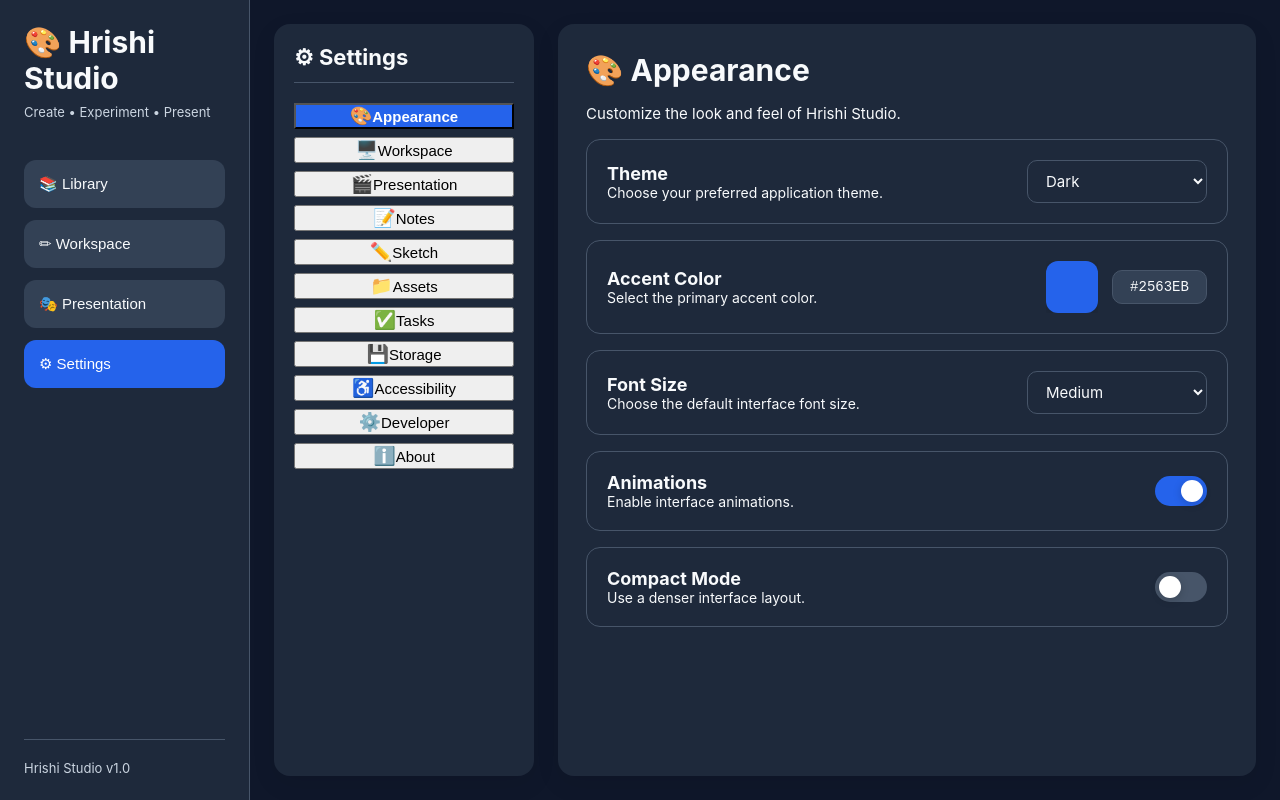
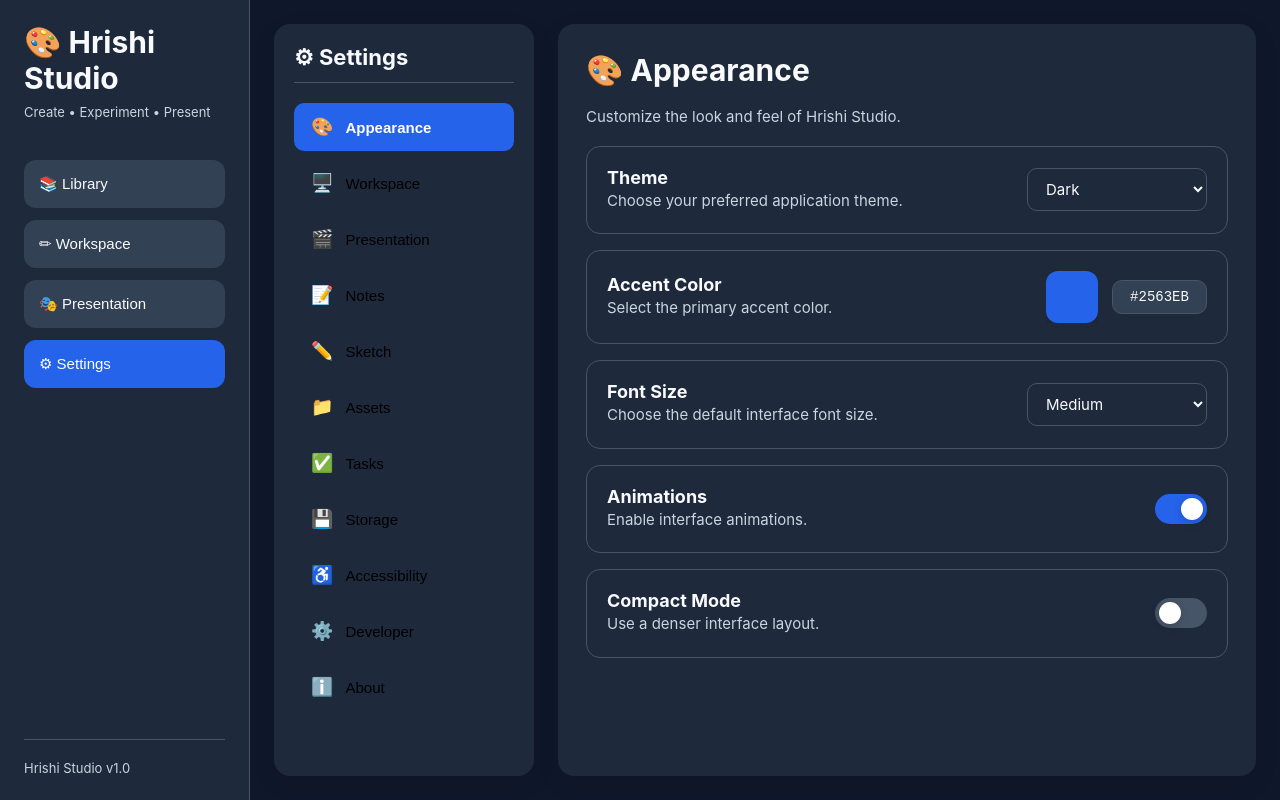
Before and after one commit to HrishiSwant/Animation_Trails, a React (Vite) app: page / in a window 1280 px wide. Both pictures are taken after a click on the button "⚙ Settings". Built offline with nearby package versions, Linux system fonts and the light colour scheme.

Commit message:
Refactor CSS for settings component styles

```diff
--- a/src/components/workspace/Settings/Settings.css
+++ b/src/components/workspace/Settings/Settings.css
@@ -37,9 +37,7 @@
 
     padding:20px;
 
-    box-shadow:
-
-        0 8px 24px rgba(0,0,0,.08);
+    box-shadow:0 8px 24px rgba(0,0,0,.08);
 
     display:flex;
 
@@ -58,7 +56,13 @@
 
 .settings-sidebar-header h2{
 
+    margin:0;
+
     font-size:var(--font-xl);
+
+    color:var(--color-text);
+
+transition:color var(--transition-medium);
 
 }
 
@@ -74,7 +78,29 @@
 
 .settings-nav-item{
 
+    display:flex;
+
+    align-items:center;
+
+    gap:12px;
+
+    padding:12px 16px;
+
+    border:none;
+
+    border-radius:10px;
+
+    border:1px solid transparent;
+
+    background:transparent;
+
+    cursor:pointer;
+
     font-size:var(--font-md);
+
+    text-align:left;
+
+    transition:      background-color var(--transition-medium),      color var(--transition-medium),      border-color var(--transition-medium),      box-shadow var(--transition-medium);
 
 }
 
@@ -143,9 +169,13 @@
 
 }
 
-.settings-section p{
+.settings-section h2{
 
-    font-size:var(--font-md);
+    margin:0;
+
+    font-size:var(--font-2xl);
+
+    color:var(--color-text);
 
 }
 /* =====================================
@@ -186,13 +216,23 @@
 
 .settings-control-info h4{
 
+    margin:0;
+
     font-size:var(--font-lg);
+
+    color:var(--color-text);
 
 }
 
 .settings-control-info p{
 
+    margin:6px 0 0;
+
+    color:var(--color-text-secondary);
+
     font-size:var(--font-sm);
+
+    line-height:1.5;
 
 }
 
@@ -319,6 +359,18 @@
 .settings-select:hover{
 
     border-color:var(--color-primary);
+
+}
+
+.settings-section p{
+
+    margin:0;
+
+    color:var(--color-text-secondary);
+
+    font-size:var(--font-md);
+
+    line-height:1.7;
 
 }
 
```
